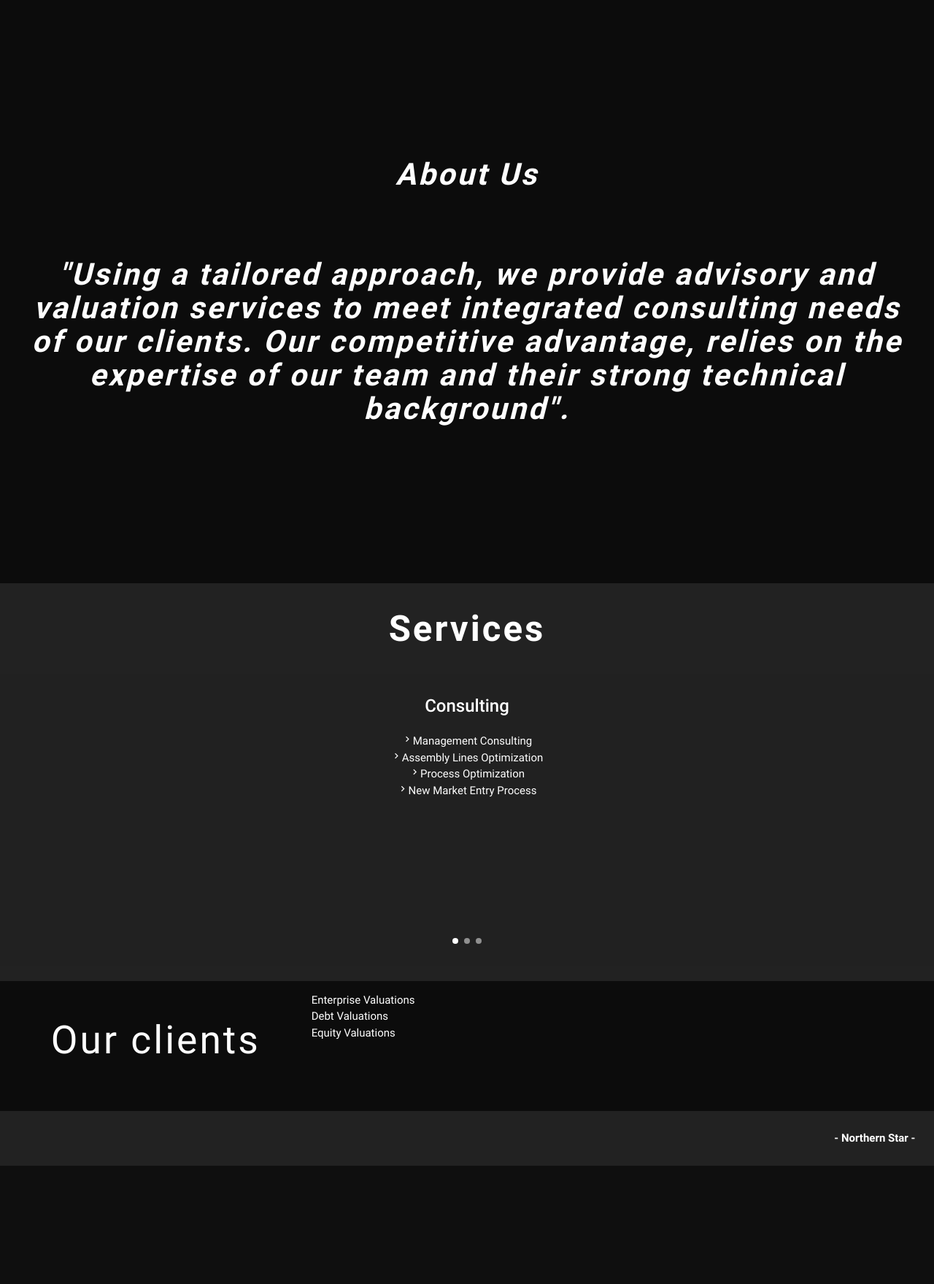
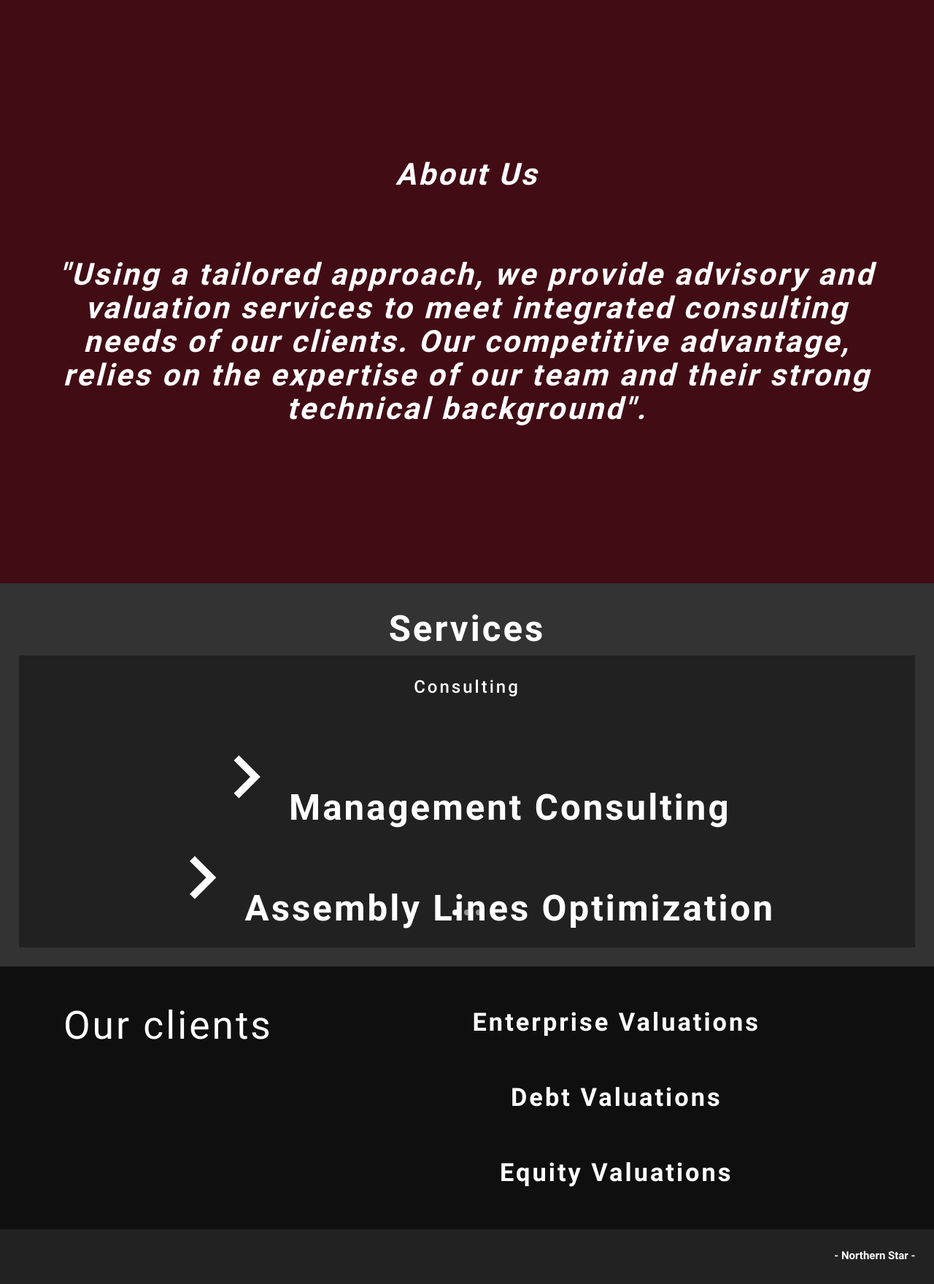
Before and after one commit to LuisEgan/NorthernStar, a PHP site: page / in a window 1280 px wide. Shown: the part 801-2560 px from the top of the page at 73% size. Before the commit the page ends 2398 px from the top, so only its background shows below. Run offline with PHP 8.4, Linux system fonts and the light colour scheme; some libraries are stand-ins or nearby versions.

Commit message:
add ico, fix html and css

```diff
--- a/css/styles.css
+++ b/css/styles.css
@@ -5,6 +5,19 @@
   background: #333;
   background-attachment: fixed;
   background-size: cover; }
+
+section {
+  overflow: hidden; }
+
+.cc {
+  display: -webkit-box;
+  display: -ms-flexbox;
+  display: flex;
+  -webkit-box-pack: center;
+  -ms-flex-pack: center;
+  justify-content: center;
+  -ms-flex-line-pack: center;
+  align-content: center; }
 
 #home {
   height: 100vh;
@@ -55,17 +66,16 @@
     color: #fff; }
 
 #us {
-  background: #0c0c0c;
+  background: rgba(68, 8, 18, 0.9);
   position: relative;
   display: -webkit-box;
-  display: -webkit-flex;
   display: -ms-flexbox;
   display: flex;
   height: 100vh;
-  width: 100vw; }
+  width: 100vw;
+  padding: 3%; }
   #us div {
     display: -webkit-box;
-    display: -webkit-flex;
     display: -ms-flexbox;
     display: flex;
     margin: auto;
@@ -84,15 +94,13 @@
       letter-spacing: 3px; }
 
 #services {
-  background: #222222;
   position: relative;
   display: -webkit-box;
-  display: -webkit-flex;
   display: -ms-flexbox;
   display: flex; }
   #services > div {
     width: 100%; }
-    #services > div > :first-child {
+    #services > div:first-child {
       font-size: calc(2em + 1.5vw);
       padding: 2vw;
       font-weight: bolder;
@@ -100,20 +108,19 @@
       margin: auto;
       text-align: center;
       letter-spacing: 3px; }
-      #services > div > :first-child i.tiny {
+      #services > div:first-child i.tiny {
         font-size: calc(2em + 1.5vw); }
 
 #clients {
-  background: #0c0c0c;
+  background: rgba(12, 12, 12, 0.9);
   position: relative;
   display: -webkit-box;
-  display: -webkit-flex;
   display: -ms-flexbox;
   display: flex; }
-  #clients > div {
+  #clients .row {
     width: 100%;
     color: #fff; }
-    #clients > div > :first-child {
+    #clients .row:first-child {
       font-size: calc(5.5em + 1.5vw);
       padding: 2vw;
       font-weight: bolder;
@@ -121,15 +128,16 @@
       margin: auto;
       text-align: center;
       letter-spacing: 3px; }
-    #clients > div > :nth-child(2) ul {
-      opacity: 0;
-      font-size: calc(1.0em + 1.5vw);
-      padding: 2vw;
+    #clients .row:last-child ul {
+      font-size: calc(.2em + 1.1vw);
       font-weight: bolder;
       color: #fff;
-      margin: auto;
-      text-align: center;
-      letter-spacing: 3px; }
+      margin: auto; }
+      #clients .row:last-child ul li {
+        text-align: center;
+        letter-spacing: 3px;
+        padding: 2vw;
+        opacity: 0; }
 
 footer {
   text-align: right;
--- a/css/styles.scss
+++ b/css/styles.scss
@@ -1,3 +1,10 @@
+// COLORS
+$borderColor:  rgba(238, 16, 63, .4);
+$imgBg:  rgba(255, 255, 255, 0.2);
+$darkGray: rgba(12, 12, 12, .9);
+$gray: rgba(34, 34, 34, .9);
+$wine: rgba(68, 8, 18, .9);
+
 body {
   margin: 0;
   padding: 0;
@@ -5,6 +12,16 @@
   background: #333;
   background-attachment: fixed;
   background-size: cover;
+}
+
+section {
+  overflow: hidden;
+}
+
+.cc {
+  display: flex;
+  justify-content: center;
+  align-content: center;
 }
 
 #home {
@@ -24,16 +41,18 @@
   }
 
   /* These just style the content */
-  article {
+  div {
   /*  just a fancy border  */
-    display: flex;
-    position: absolute;
-    top: 0;
-    left: 0;
-    right: 0;
-    bottom: 0;
-    border: 15px solid rgba(0, 0, 0, 0.7);
-    margin: 10px;
+    border: 15px solid $borderColor;
+    margin: auto;
+    height: 90%;
+    width: 95%;
+    img {
+      max-height: 30vw;
+      background-color: $imgBg;
+      margin: auto;
+      padding: 3%;
+    }
   }
 
   h1 {
@@ -63,11 +82,12 @@
 }
 
 #us {
-  background: rgb(12, 12, 12);
+  background: $wine;
   position: relative;
   display: flex;
   height: 100vh;
   width: 100vw;
+  padding: 3%;
 
   div {
     display: flex;
@@ -91,14 +111,13 @@
 }
 
 #services {
-  background: rgb(34, 34, 34);
   position: relative;
   display: flex;
 
   >div {
     width: 100%;
 
-    >:first-child {
+    &:first-child {
       i.tiny {
         font-size: calc(2em + 1.5vw);
     }
@@ -114,15 +133,15 @@
 }
 
 #clients {
-  background: rgb(12, 12, 12);
+  background: $darkGray;
   position: relative;
   display: flex;
 
-  >div {
+  .row {
     width: 100%;
     color: #fff;
 
-    >:first-child {
+    &:first-child {
       font-size: calc(5.5em + 1.5vw);
       padding: 2vw;
       font-weight: bolder;
@@ -132,16 +151,18 @@
       letter-spacing: 3px;
     }
 
-    >:nth-child(2) {
+    &:last-child {
       ul {
-      opacity: 0;
-      font-size: calc(1.0em + 1.5vw);
-      padding: 2vw;
+        font-size: calc(.2em + 1.1vw);
         font-weight: bolder;
         color: #fff;
         margin: auto;
+        li {
           text-align: center;
           letter-spacing: 3px;
+          padding: 2vw;
+          opacity: 0;
+        }
       }
     }
   }
--- a/home.html
+++ b/home.html
@@ -3,6 +3,7 @@
 <head>
     <meta charset="utf-8">
     <meta name="viewport" content="width=device-width, initial-scale=1, shrink-to-fit=no">
+    <link rel="icon" type="image/png" href="./images/ico.png" />
     <link href="https://fonts.googleapis.com/icon?family=Material+Icons" rel="stylesheet">
     <script src="https://code.jquery.com/jquery-3.2.1.min.js" integrity="sha256-hwg4gsxgFZhOsEEamdOYGBf13FyQuiTwlAQgxVSNgt4=" crossorigin="anonymous"></script>
     <link rel="stylesheet" href="https://cdnjs.cloudflare.com/ajax/libs/materialize/0.100.2/css/materialize.min.css">
@@ -16,6 +17,7 @@
     <!--Import materialize.css-->
     <link type="text/css" rel="stylesheet" href="css/materialize.min.css"  media="screen,projection"/>
 
+    <link href='https://fonts.googleapis.com/css?family=Oswald' rel='stylesheet' type='text/css'>
     <!--Let browser know website is optimized for mobile-->
     <meta name="viewport" content="width=device-width, initial-scale=1.0"/>
     <title>Northern Star</title>
@@ -25,16 +27,15 @@
   <script type="text/javascript" src="https://code.jquery.com/jquery-3.2.1.min.js"></script>
   <script type="text/javascript" src="js/materialize.min.js"></script>
 
-  <section id="home">
-    <link href='https://fonts.googleapis.com/css?family=Oswald' rel='stylesheet' type='text/css'>
-    <!--  Content  -->
-    <article>
-      <h1>Logo Aqui</h1>
-    </article>
-    <!--  Video is muted & autoplays, placed after major DOM elements for performance & has an image fallback  -->
+  <section id="home" class="cc">
     <video autoplay loop id="video-background" muted plays-inline>
       <source src="images/My Movie.mp4" type="video/mp4">
     </video>
+    <!--  Content  -->
+    <div class="cc">
+      <img src="./images/logo.png" alt="">
+    </div>
+    <!--  Video is muted & autoplays, placed after major DOM elements for performance & has an image fallback  -->
   </section>
 
   <section id="us">
@@ -99,7 +100,7 @@
       <div class="col s12 m4">
         <h2>Our clients</h2>
       </div>
-      <div class="col s12 m8"></div>
+      <div class="col s12 m8">
         <ul id="staggered-test">
           <li>Enterprise Valuations</li>
           <li>Debt Valuations</li>
```
Also changed, not shown: other parts of css/styles.css (+10 -12 lines), js/main.js (+5 -5 lines), images/ico.png (added), images/logo.png (added), 1 other file. Lines whose indentation alone changed are shown as unchanged.
